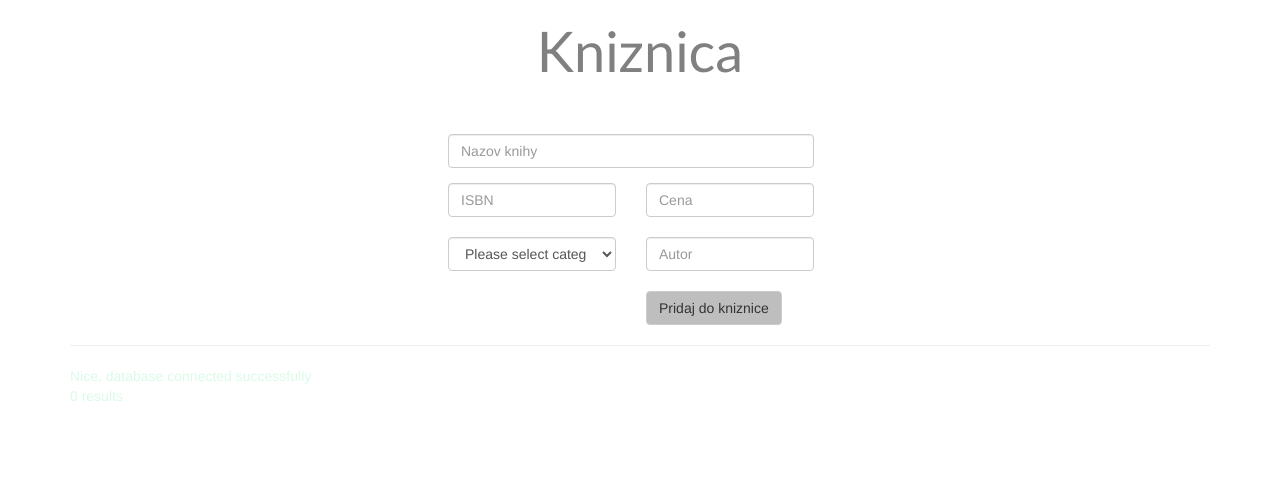
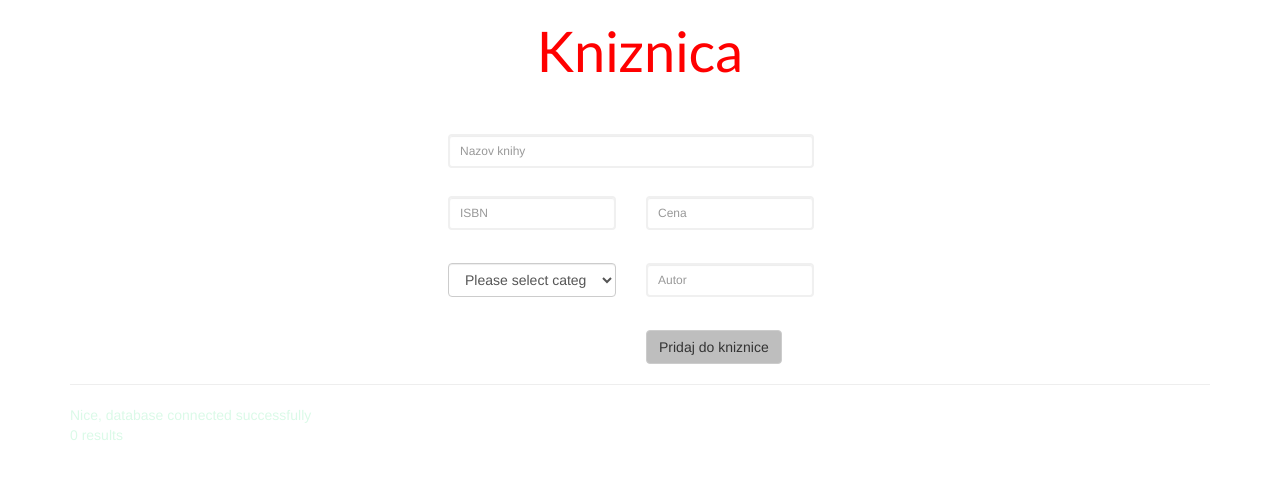
Before and after one commit to StanislavB123/PHP-kniznica, a PHP site: page / in a window 1280 px wide. Shown: the top 479 px of the page. Run offline with PHP 8.4, Linux system fonts and the light colour scheme; data that the repository does not hold is empty.

Commit message:
form validations

```diff
--- a/index.php
+++ b/index.php
@@ -12,25 +12,35 @@ include_once 'database.php';
     <meta name="viewport" content="width=device-width, initial-scale=1.0">
     <link rel="stylesheet" href="https://stackpath.bootstrapcdn.com/bootstrap/3.4.1/css/bootstrap.min.css" integrity="sha384-HSMxcRTRxnN+Bdg0JdbxYKrThecOKuH5zCYotlSAcp1+c8xmyTe9GYg1l9a69psu" crossorigin="anonymous">
     <link rel="stylesheet" href="style.css">
+    <script defer src="index.js"></script>
     <title>Kniznica</title>
 </head>
 <body>
     <div class="container">
         <h1>Kniznica</h1>
 
-        <form action="insert.php" method="post" class="form-horizontal">
+        <form action="insert.php" method="post" class="form-horizontal" id="form">
             <div class="form-group">
                 <div class="col-sm-6">
-                    <input type="text" class="form-control" id="nazov" name="name" placeholder="Nazov knihy" required oninvalid="this.setCustomValidity('Please add a book title')">
+                <div class="input-control">
+                    <input type="text" class="form-control" id="nazov" name="name" placeholder="Nazov knihy">
+                    <div class="error"></div>
+                </div>
                 </div>
             </div>
 
             <div class="row">
                 <div class="col-xs-3">
-                    <input type="text" class="form-control" name="Isbn" placeholder="ISBN">
+                <div class="input-control">
+                    <input id="ISBN" type="text" class="form-control" name="Isbn" placeholder="ISBN">
+                    <div class="error"></div>
+                </div>
                 </div>
                 <div class="col-xs-3">
-                    <input type="text" class="form-control" name="cena" placeholder="Cena">
+                <div class="input-control">
+                    <input id="cena" type="text" class="form-control" name="cena" placeholder="Cena">
+                    <div class="error"></div>
+                </div>
                 </div>
             </div><br>
 
@@ -44,7 +54,10 @@ include_once 'database.php';
                     </select>
                     </div>
                 <div class="col-xs-3">
-                    <input type="text" class="form-control" name="author" placeholder="Autor">
+                <div class="input-control">
+                    <input id="autor"type="text" class="form-control" name="author" placeholder="Autor">
+                    <div class="error"></div>
+                </div>
                 </div>
             </div><br>
 
--- a/style.css
+++ b/style.css
@@ -1,6 +1,6 @@
 h1 {
     text-align: center;
-    color: gray;
+    color: red;
     font-family: 'Trebuchet MS', sans-serif;
     font-size: 4em;
 }
@@ -32,3 +32,36 @@ form{
     font-size: 3em;
     text-align: center;
 }
+
+
+.input-control {
+    display: flex;
+    flex-direction: column;
+}
+
+.input-control input {
+    border: 2px solid #f0f0f0;
+    border-radius: 4px;
+    display: block;
+    font-size: 12px;
+    padding: 10px;
+    width: 100%;
+}
+
+.input-control input:focus {
+    outline: 0;
+}
+
+.input-control.success input {
+    border-color: lime;
+}
+
+.input-control.error input {
+    border-color: red;
+}
+
+.input-control .error {
+    color: rgb(253, 84, 90);
+    font-size: 15px;
+    height: 13px;
+}
```
Also changed, not shown: index.js (added, +65 -0 lines).
